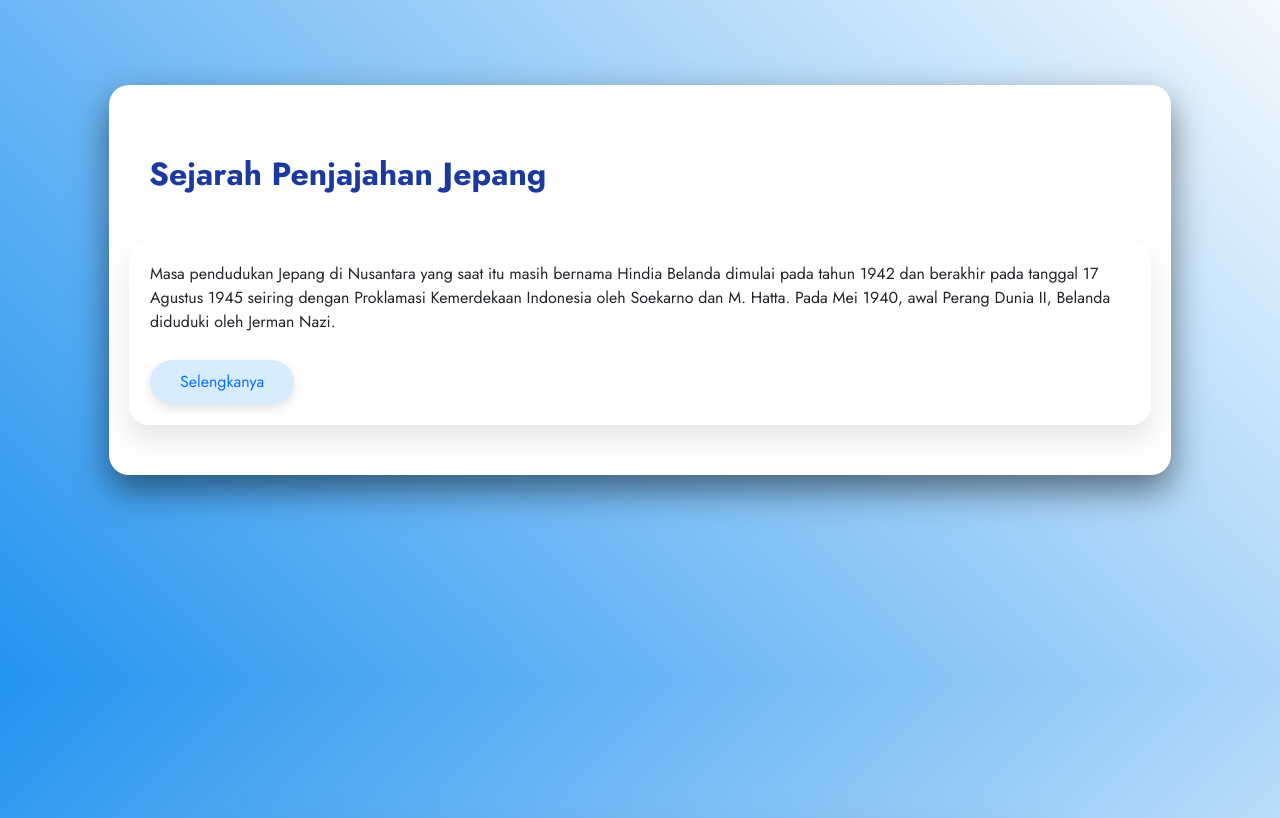
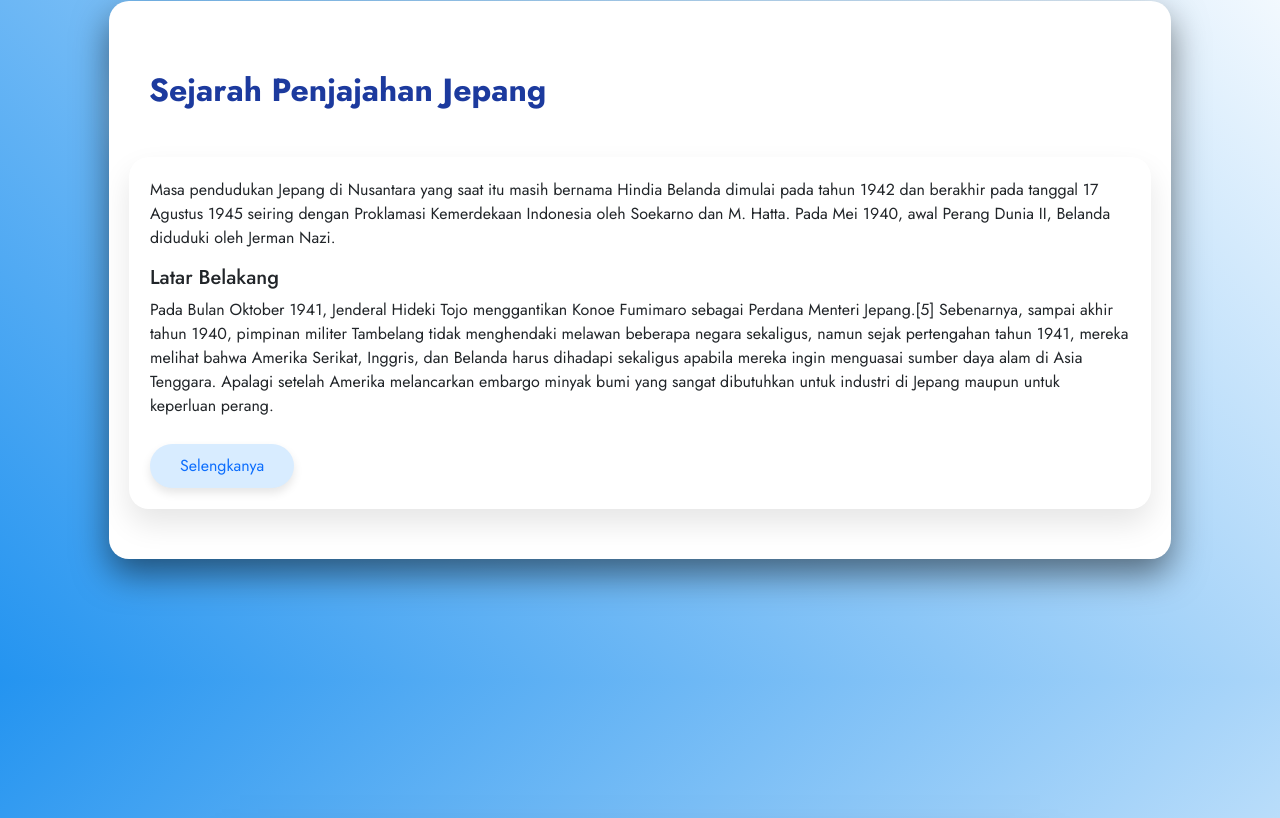
Before and after one commit to sriayuwandini/sejarah, a plain HTML site: page index.html in a window 1280 px wide. Shown: the part 920-1738 px from the top of the page. Drawn offline with nearby package versions, Linux system fonts and the light colour scheme.

Commit message:
Update index.html

```diff
--- a/index.html
+++ b/index.html
@@ -50,6 +50,9 @@
                 </div>
                 <div class="conten">
                     <p>Masa pendudukan Jepang di Nusantara yang saat itu masih bernama Hindia Belanda dimulai pada tahun 1942 dan berakhir pada tanggal 17 Agustus 1945 seiring dengan Proklamasi Kemerdekaan Indonesia oleh Soekarno dan M. Hatta. Pada Mei 1940, awal Perang Dunia II, Belanda diduduki oleh Jerman Nazi.</p>
+                    <h5>Latar Belakang</h5>
+                    <p>Pada Bulan Oktober 1941, Jenderal Hideki Tojo menggantikan Konoe Fumimaro sebagai Perdana Menteri Jepang.[5] Sebenarnya, sampai akhir tahun 1940, pimpinan militer Tambelang tidak menghendaki melawan beberapa negara sekaligus, namun sejak pertengahan tahun 1941, mereka melihat bahwa Amerika Serikat, Inggris, dan Belanda harus dihadapi sekaligus apabila mereka ingin menguasai sumber daya alam di Asia Tenggara. Apalagi setelah Amerika melancarkan embargo minyak bumi yang sangat dibutuhkan untuk industri di Jepang maupun untuk keperluan perang.</p>
+
                     <a href="https://id.wikipedia.org/wiki/Pendudukan_Jepang_di_Hindia-Belanda">Selengkanya</a>
                 </div>
             </div>
```
